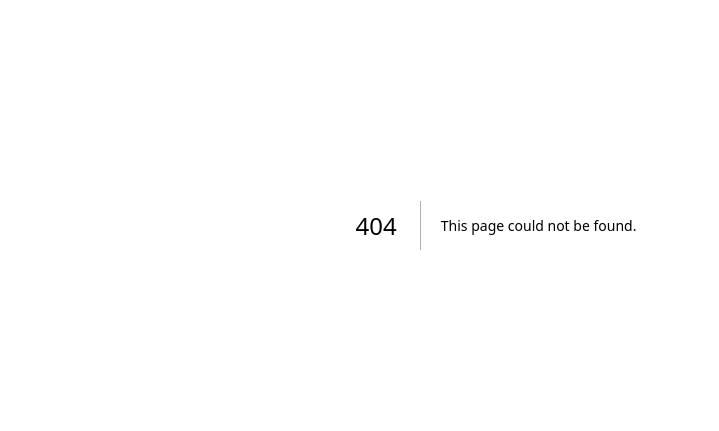
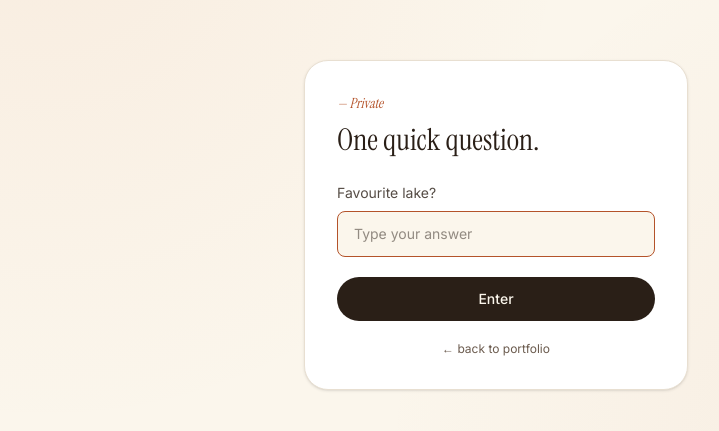
Before and after one commit to ug4672/utkarsh-gupta-portfolio, a Next.js app: page /drafts in a window 1280 px wide. Before the commit this address had no page. Shown: the part 175-606 px from the top of the page, without its empty margins (144-863 px from the left). Built offline with nearby package versions, Linux system fonts and the light colour scheme.

Commit message:
Add password-gated /drafts page

```diff
--- /dev/null
+++ b/app/drafts/page.tsx
@@ -0,0 +1,133 @@
+"use client";
+
+import { useState, useEffect, FormEvent } from "react";
+import Link from "next/link";
+
+const ANSWER = "issyk kul";
+const STORAGE_KEY = "ug-drafts-unlocked";
+
+const drafts = [
+  {
+    title: "Know Where You Stand for Any Role",
+    body: "Paste a job description, or choose a role from IK's analysis of 10,000+ US job postings. See how your resume scores, where the gaps are, and leave with an interview plan and a study plan to close them.",
+  },
+  {
+    title: "A Cover Letter for Every Application",
+    body: "Paste a job description and get a tailored draft that sounds like you. Reuse the generator for each role you apply to.",
+  },
+];
+
+export default function Drafts() {
+  const [unlocked, setUnlocked] = useState(false);
+  const [input, setInput] = useState("");
+  const [error, setError] = useState(false);
+  const [ready, setReady] = useState(false);
+
+  useEffect(() => {
+    if (typeof window !== "undefined" && localStorage.getItem(STORAGE_KEY) === "1") {
+      setUnlocked(true);
+    }
+    setReady(true);
+  }, []);
+
+  function handleSubmit(e: FormEvent) {
+    e.preventDefault();
+    if (input.trim().toLowerCase() === ANSWER) {
+      localStorage.setItem(STORAGE_KEY, "1");
+      setUnlocked(true);
+      setError(false);
+    } else {
+      setError(true);
+    }
+  }
+
+  function lock() {
+    localStorage.removeItem(STORAGE_KEY);
+    setUnlocked(false);
+    setInput("");
+  }
+
+  if (!ready) return null;
+
+  if (!unlocked) {
+    return (
+      <main className="min-h-screen flex items-center justify-center px-6">
+        <form
+          onSubmit={handleSubmit}
+          className="w-full max-w-sm rounded-3xl border border-border bg-card p-8 shadow-sm"
+        >
+          <p className="font-serif italic text-accent text-sm mb-2">— Private</p>
+          <h1 className="font-serif text-3xl mb-6 leading-tight">
+            One quick question.
+          </h1>
+          <label className="block text-sm text-foreground/80 mb-2">
+            Favourite lake?
+          </label>
+          <input
+            autoFocus
+            type="text"
+            value={input}
+            onChange={(e) => {
+              setInput(e.target.value);
+              setError(false);
+            }}
+            className="w-full rounded-lg border border-border bg-background px-4 py-3 text-sm outline-none focus:border-accent"
+            placeholder="Type your answer"
+          />
+          {error && (
+            <p className="mt-2 text-xs text-red-600">Not quite. Try again.</p>
+          )}
+          <button
+            type="submit"
+            className="mt-5 w-full rounded-full bg-foreground text-background px-5 py-3 text-sm font-medium hover:bg-accent transition"
+          >
+            Enter
+          </button>
+          <p className="mt-5 text-xs text-muted text-center">
+            <Link href="/" className="hover:text-accent">← back to portfolio</Link>
+          </p>
+        </form>
+      </main>
+    );
+  }
+
+  return (
+    <main className="mx-auto w-full max-w-3xl px-6 py-16 sm:py-24">
+      <header className="mb-12 flex items-start justify-between gap-4">
+        <div>
+          <p className="font-serif italic text-accent text-sm mb-2">— Private drafts</p>
+          <h1 className="font-serif text-5xl sm:text-6xl leading-tight">
+            Ideas in progress.
+          </h1>
+          <p className="mt-3 text-muted text-sm">
+            Rough product/content notes · only visible to you
+          </p>
+        </div>
+        <button
+          onClick={lock}
+          className="text-xs text-muted hover:text-accent underline whitespace-nowrap mt-3"
+        >
+          Lock
+        </button>
+      </header>
+
+      <div className="space-y-8">
+        {drafts.map((d) => (
+          <article
+            key={d.title}
+            className="rounded-2xl border border-border bg-card p-7 sm:p-8"
+          >
+            <h2 className="font-serif text-2xl sm:text-3xl mb-3">{d.title}</h2>
+            <p className="text-base sm:text-lg leading-relaxed text-foreground/85">
+              {d.body}
+            </p>
+          </article>
+        ))}
+      </div>
+
+      <footer className="mt-16 pt-8 border-t border-border text-xs text-muted">
+        <Link href="/" className="hover:text-accent">← back to portfolio</Link>
+      </footer>
+    </main>
+  );
+}
```
